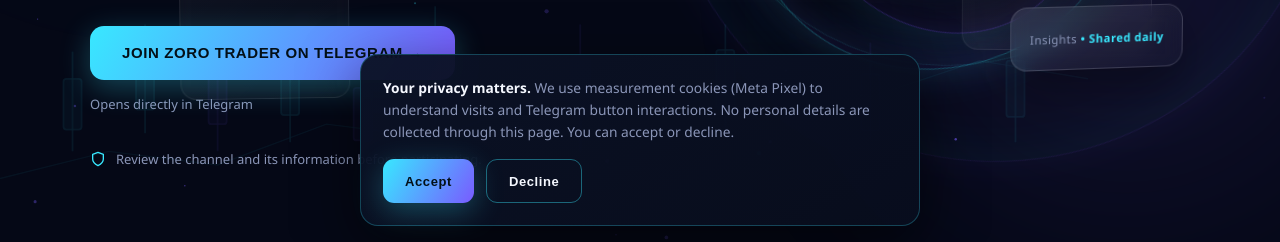
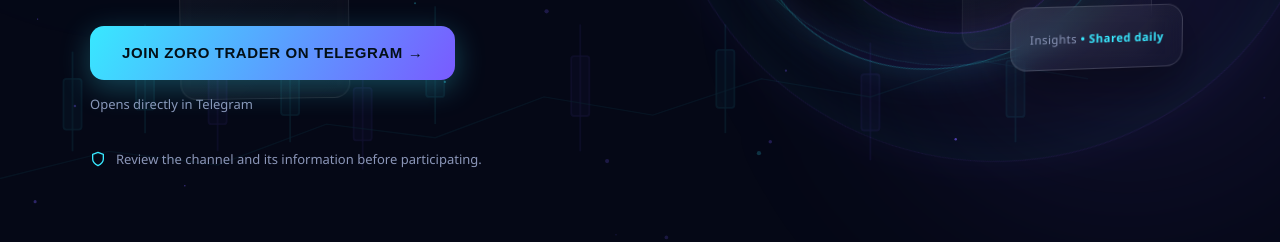
Before and after one commit to shivamaibuisness-beep/zoro-sir1, a plain HTML site: page index.html in a window 1280 px wide. Shown: the part 558-800 px from the top of the page. Drawn offline with Linux system fonts and the light colour scheme.

Commit message:
Remove consent banner and tracking scripts
Removed consent banner and associated tracking logic.

```diff
--- a/index.html
+++ b/index.html
@@ -17,7 +17,6 @@
   t.src=v;s=b.getElementsByTagName(e)[0];
   s.parentNode.insertBefore(t,s)}(window, document,'script',
   'https://connect.facebook.net/en_US/fbevents.js');
-  fbq('consent', 'revoke'); /* no optional tracking before consent */
   fbq('init', '1668092441345509');
 </script>
 <!-- End Meta Pixel Code -->
@@ -340,22 +339,6 @@ footer{border-top:1px solid rgba(245,248,255,.07);padding:44px 0 60px;position:r
 }
 .legal-close:hover{background:rgba(56,232,255,.16)}
 
-/* ---------- CONSENT BANNER ---------- */
-.consent{
-  position:fixed;left:16px;right:16px;bottom:16px;z-index:90;max-width:560px;margin:0 auto;
-  border-radius:18px;padding:22px;
-  background:linear-gradient(150deg,rgba(11,18,38,.96),rgba(8,13,29,.96));
-  border:1px solid rgba(56,232,255,.25);
-  box-shadow:0 20px 60px rgba(0,0,0,.55);
-  display:none;
-}
-.consent.show{display:block}
-.consent p{color:var(--muted);font-size:.86rem;margin-bottom:16px}
-.consent p b{color:var(--white)}
-.consent-row{display:flex;gap:12px;flex-wrap:wrap}
-.consent-row .cta{min-height:44px;padding:11px 22px;font-size:13px;border-radius:11px}
-.consent-row .cta.ghost{color:var(--white)}
-
 /* reveal on scroll */
 .reveal{opacity:0;transform:translateY(28px);transition:opacity .7s ease,transform .7s ease}
 .reveal.visible{opacity:1;transform:none}
@@ -630,15 +613,6 @@ footer{border-top:1px solid rgba(245,248,255,.07);padding:44px 0 60px;position:r
   </div>
 </div>
 
-<!-- CONSENT BANNER -->
-<div class="consent" id="consent" role="dialog" aria-label="Cookie consent">
-  <p><b>Your privacy matters.</b> We use measurement cookies (Meta Pixel) to understand visits and Telegram button interactions. No personal details are collected through this page. You can accept or decline.</p>
-  <div class="consent-row">
-    <button class="cta" type="button" id="consent-accept">Accept</button>
-    <button class="cta ghost" type="button" id="consent-decline">Decline</button>
-  </div>
-</div>
-
 <script>
 (function(){
   "use strict";
@@ -651,30 +625,10 @@ footer{border-top:1px solid rgba(245,248,255,.07);padding:44px 0 60px;position:r
   window.addEventListener("zt:telegram-opened", function(){ tgOpened = true; });
   var reduced = window.matchMedia("(prefers-reduced-motion: reduce)").matches;
 
-  /* ---------- CONSENT ---------- */
-  var CONSENT_KEY = "zt_consent_v1";
-  var consentBanner = document.getElementById("consent");
-  var consent = null;
-  try { consent = localStorage.getItem(CONSENT_KEY); } catch(e) {}
-
-  function grantConsent(){ if (typeof fbq === "function") fbq("consent","grant"); }
-  function setConsent(v){
-    try { localStorage.setItem(CONSENT_KEY, v); } catch(e) {}
-    consentBanner.classList.remove("show");
-    if (v === "accepted"){
-      grantConsent();
-      if (typeof fbq === "function" && !window.__ztPVDone){ window.__ztPVDone = true; fbq("track","PageView"); }
-    }
-  }
-  document.getElementById("consent-accept").addEventListener("click", function(){ setConsent("accepted"); });
-  document.getElementById("consent-decline").addEventListener("click", function(){ setConsent("declined"); });
-
-  if (consent === "accepted"){ grantConsent(); }
-  else { consentBanner.classList.add("show"); }
-
-  /* PageView only after consent (or re-fire guarded) */
-  if (typeof fbq === "function"){
-    if (consent === "accepted" && !window.__ztPVDone){ window.__ztPVDone = true; fbq("track","PageView"); }
+  /* ---------- PIXEL TRACKING ---------- */
+  if (typeof fbq === "function" && !window.__ztPVDone){
+    window.__ztPVDone = true;
+    fbq("track", "PageView");
   }
 
   /* ---------- VIEWCONTENT (once, on meaningful visibility) ---------- */
@@ -684,7 +638,7 @@ footer{border-top:1px solid rgba(245,248,255,.07);padding:44px 0 60px;position:r
       entries.forEach(function(en){
         if (en.isIntersecting && !vcDone){
           vcDone = true;
-          if (consent === "accepted" && typeof fbq === "function") fbq("track","ViewContent");
+          if (typeof fbq === "function") fbq("track","ViewContent");
           io.disconnect();
         }
       });
@@ -695,7 +649,7 @@ footer{border-top:1px solid rgba(245,248,255,.07);padding:44px 0 60px;position:r
 
   /* ---------- TELEGRAM CTA HANDLING ---------- */
   function trackCTA(){
-    if (consent === "accepted" && typeof fbq === "function"){
+    if (typeof fbq === "function"){
       fbq("trackCustom","TelegramCTAClick");
     }
   }
```
